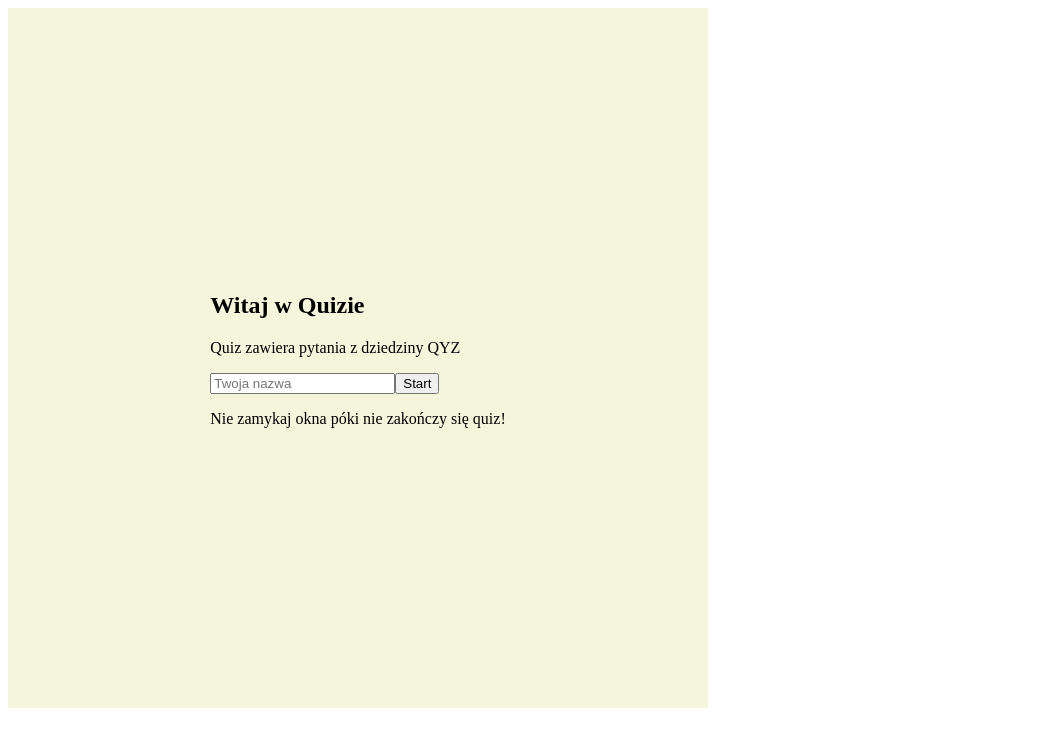
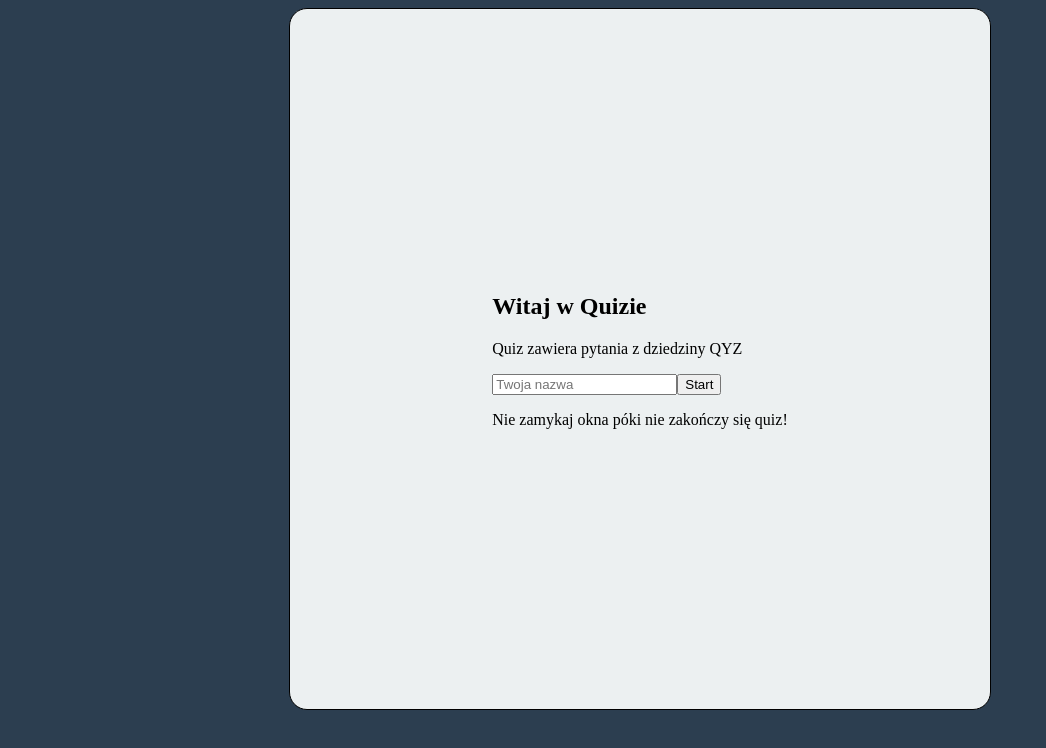
Before and after one commit to kkolcz/angular-quiz-app, an Angular app: page / in a window 1280 px wide. Shown: the top 748 px of the page, without its empty margins (0-1046 px from the left). Built offline with nearby package versions, Linux system fonts and the light colour scheme.

Commit message:
some changes in css

```diff
--- a/src/app/app.component.scss
+++ b/src/app/app.component.scss
@@ -1,8 +1,15 @@
+main {
+  display: flex;
+  justify-content: center;
+}
+
 .quizContainer {
   display: flex;
   justify-content: center;
   align-items: center;
-  background-color: beige;
+  background-color: #ecf0f1;
   height: 700px;
   width: 700px;
+  border: 1px solid black;
+  border-radius: 18px;
 }
--- a/src/app/quiz-app/quiz-app.component.scss
+++ b/src/app/quiz-app/quiz-app.component.scss
@@ -3,7 +3,10 @@
   flex-direction: column;
   align-items: center;
 
-  background-color: aquamarine;
+  // background-color: rgb(246, 250, 251);
+  border: 3px solid rgba(44, 62, 80, 0.3);
+  padding: 25px;
+  border-radius: 18px;
   width: 60vw;
   min-width: 500px;
   height: 500px;
@@ -17,13 +20,18 @@
   width: 70%;
   height: 30px;
   background-color: #f0f0f0;
+  border: 1px solid black;
+  border-radius: 6px;
   margin: 5px;
   padding: 5px;
+  transition: all 0.2s;
 }
 
 .answer:hover {
   background-color: #d5d5d5;
   cursor: pointer;
+  box-shadow: 8px 8px 15px -5px rgba(66, 68, 90, 1);
+  transition: all 0.3s;
 }
 
 .controlls .btn {
--- a/src/styles.scss
+++ b/src/styles.scss
@@ -1 +1,5 @@
 /* You can add global styles to this file, and also import other style files */
+
+body {
+  background-color: #2c3e50;
+}
```
